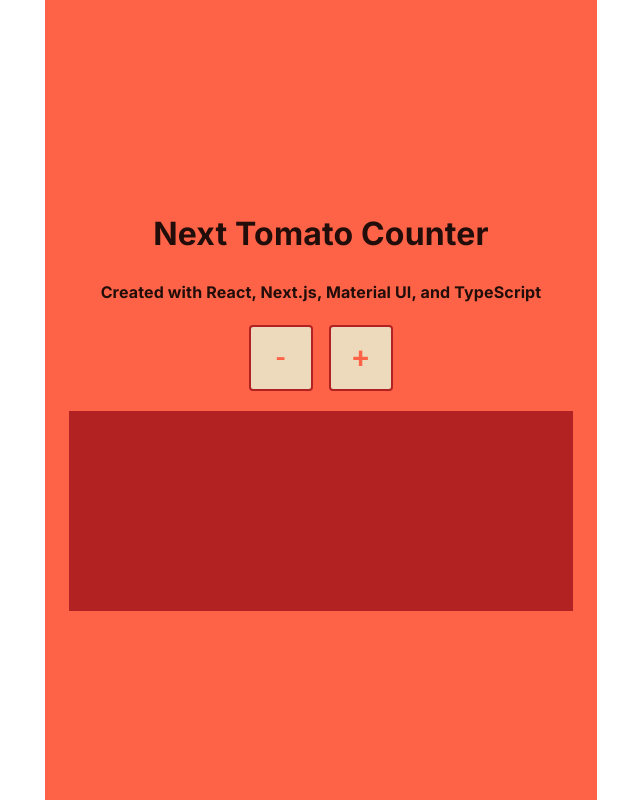
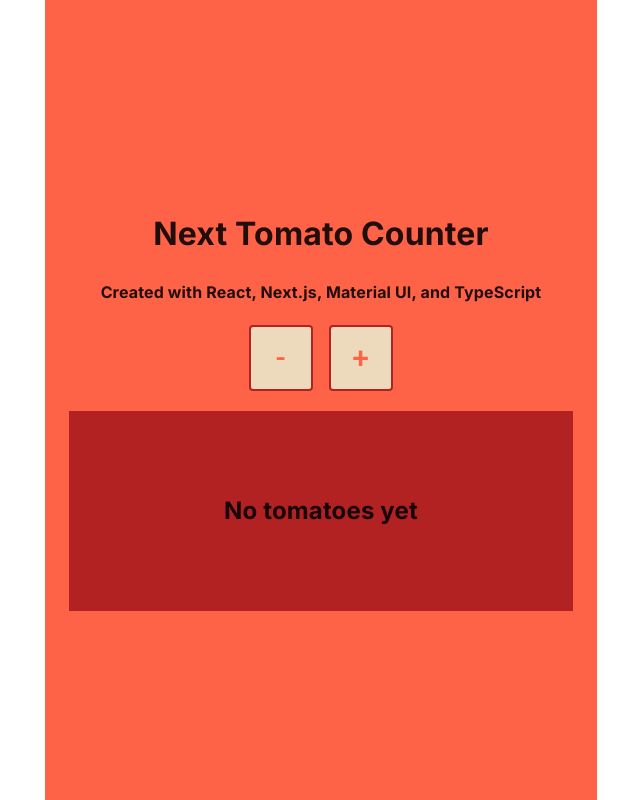
Before and after one commit to Zakkku/next-tomato-counter, a Next.js app: page / in a window 1280 px wide. Shown: the whole page, without its empty margins (319-959 px from the left). Built offline with nearby package versions, Linux system fonts and the light colour scheme.

Commit message:
Got the tomatoes working but thre is still a warning

```diff
--- a/app/ButtonContainer.tsx
+++ b/app/ButtonContainer.tsx
@@ -3,11 +3,14 @@
 import Box from '@mui/material/Box';
 import Container from '@mui/material/Container';
 
-interface OuterContainerProps {
-    children: React.ReactNode;
-  }
+import BasicButtons from './StyledComponents';
 
-export default function ButtonContainer({ children }: OuterContainerProps) {
+interface ButtonContainerProps {
+  setTomatoes: React.Dispatch<React.SetStateAction<number>>;
+  tomatoes: number;
+}
+
+export default function ButtonContainer({ setTomatoes, tomatoes }: ButtonContainerProps) {
 
 
 
@@ -25,7 +28,7 @@
             alignItems: 'center',
           }}
            >
-            {children}
+            <BasicButtons setTomatoes={setTomatoes} tomatoes={tomatoes} />
             </Box>
 
         </Container>
--- a/app/StyledComponents.tsx
+++ b/app/StyledComponents.tsx
@@ -1,12 +1,15 @@
-import * as React from 'react';
+import React from 'react';
 import Stack from '@mui/material/Stack';
 import Button from '@mui/material/Button';
-import { useState } from 'react';
 
-export default function BasicButtons() {
+interface BasicButtonsProps {
+  setTomatoes: React.Dispatch<React.SetStateAction<number>>;
+  tomatoes: number;
+}
 
-    const [tomatoes, setTomatoes] = useState(0);
 
+
+export default function BasicButtons({ setTomatoes, tomatoes }: BasicButtonsProps) {
   return (
     <Stack spacing={2} direction="row">
     <Button onClick={() => setTomatoes(tomatoes - 1)}
--- a/app/page.tsx
+++ b/app/page.tsx
@@ -1,14 +1,13 @@
 "use client"
+import React, { useState } from "react";
 import ButtonContainer from "./ButtonContainer"
 import OuterContainer from "./OuterContainer"
-import BasicButtons from "./StyledComponents"
-
 import TomatoContainer from "./TomatoContainer";
 
 
 export default function Home() {
 
-
+  const [tomatoes, setTomatoes] = useState(0);
 
   return (
     <OuterContainer>
@@ -16,10 +15,9 @@
         <h1>Next Tomato Counter</h1>
         <h4>Created with React, Next.js, Material UI, and TypeScript</h4>
       </div>
-      <ButtonContainer >
-        <BasicButtons />
+      <ButtonContainer setTomatoes={setTomatoes} tomatoes={tomatoes}>
       </ButtonContainer>
-      <TomatoContainer />
+      <TomatoContainer tomatoes={tomatoes}/>
     </OuterContainer>
   );
 }
```
